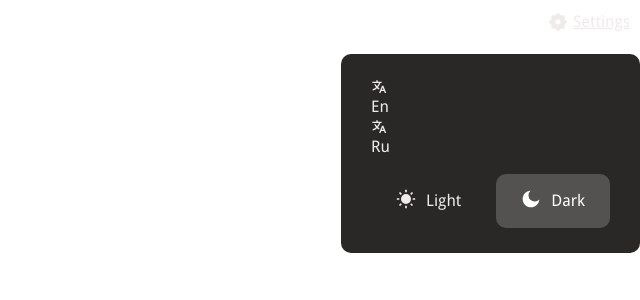
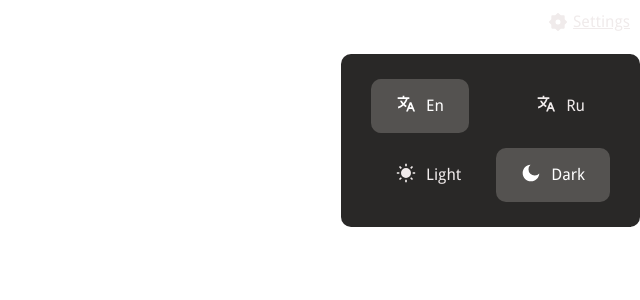
Before and after one commit to sanich123/keyboardTrainer, a React (Create React App) app: page /game in a window 1280 px wide. Both pictures are taken after a click on the button "Settings". Shown: the top 300 px of the page, without its empty margins (640-1280 px from the left). Built offline with nearby package versions, Linux system fonts and the light colour scheme.

Commit message:
refactor: clean code for LangSwitch component

```diff
--- a/src/components/Settings/LangSwitch/LangSwitch.tsx
+++ b/src/components/Settings/LangSwitch/LangSwitch.tsx
@@ -3,17 +3,13 @@ import { langsData } from './langsData';
 import { RiTranslate2 } from 'react-icons/ri';
 import style from './LangSwitch.module.scss';
 import { SettingsProps } from '../../../utils/types/types';
+import { LANG_VALUES } from '../../../utils/const';
 
-export default function LangSwitch({ dispatch, theme, lang }: SettingsProps) {
-  // const { dispatch, isRu, isLight }: { dispatch: Dispatch<AnyAction>; isRu: boolean; isLight: boolean; } = useThemeLang();
-  // const { ru, en } = LANG_VALUES;
-  // const { light, dark } = THEME_VALUES;
-  // const lang = isRu ? ru : en;
-  // const theme = isLight ? light : dark;
-  const isRu = lang === 'ru';
+export default function LangSwitch({ dispatch, lang }: SettingsProps) {
+  const isRu = lang === LANG_VALUES.ru;
 
   return (
-    <div className={`${style.langSwitch} ${theme}`} onClick={() => dispatch(changeLanguage())}>
+    <div className={`${style.LangSwitch}`} onClick={() => dispatch(changeLanguage())}>
       <div className={`${style['select-lang-en']} ${!isRu ? style.active : ''}`}>
         <RiTranslate2 className={`${style.icon}`} />
         {`${langsData[lang].menuSettings.enBtn}`}
```
